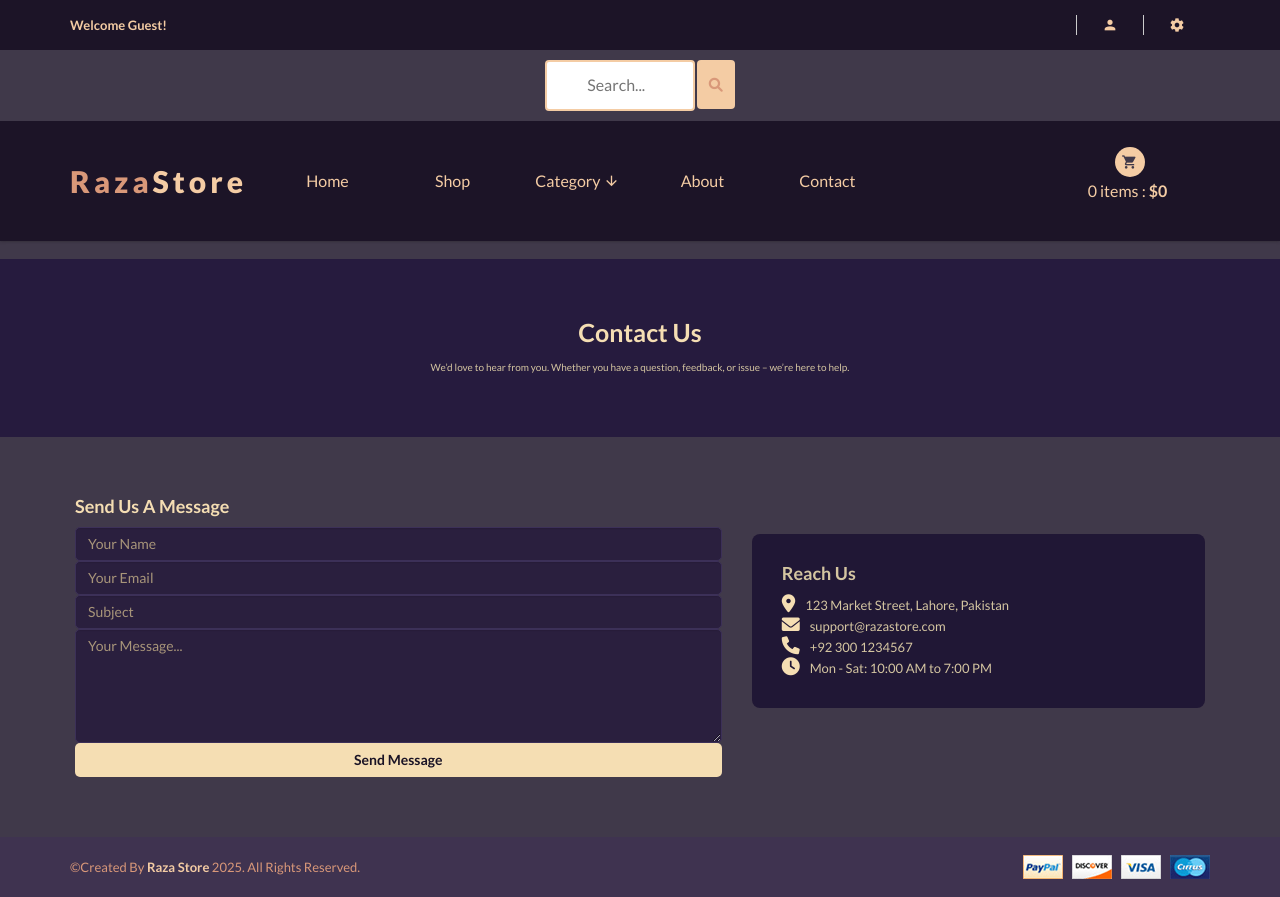
After one commit to AliRazaDeveloper75/RazaStore, a Django app: page /account/contact/ in a window 1280 px wide. The commit adds this page. Run offline with Django 3.2, Linux system fonts and the light colour scheme; data that the repository does not hold is empty; some libraries are stand-ins or nearby versions.

Commit message:
code upload

```diff
--- a/accounts/urls.py
+++ b/accounts/urls.py
@@ -19,4 +19,7 @@ urlpatterns = [
     path('forget_password/', views.forget_password, name="forget_password"),
     path('resetpassword_validate/<uidb64>/<token>/', views.resetpassword_validate, name='resetpassword_validate'),
     path('reset_password/', views.reset_password, name="reset_password"),
+    path('about/', views.about, name='about'),
+    path('contact/', views.contact, name='contact'),
+
 ]
--- a/accounts/views.py
+++ b/accounts/views.py
@@ -335,3 +335,12 @@ def reset_password(request):
 
     else:
         return render(request, 'shop/accounts/forget_password/reset_password.html')
+
+
+
+
+def about(request):
+    return render(request, 'shop/accounts/about.html')
+
+def contact(request):
+    return render(request, 'shop/accounts/contact.html')
--- a/templates/base.html
+++ b/templates/base.html
@@ -172,8 +172,8 @@
                                         </ul>
                                     </li>
                                     {% comment %} <li><a href="blog.html">Blog</a></li> {% endcomment %}
-                                    <li><a href="about.html">About</a></li>
-                                    <li><a href="contact.html">Contact</a></li>
+                                    <li><a href="{% url 'accounts:about' %}">About</a></li>
+                                    <li><a href="{% url 'accounts:contact' %}">Contact</a></li>
                                 </ul>
                             </nav>
                         </div>
@@ -192,9 +192,9 @@
                                                 {% endfor %}
                                             </ul>
                                         </li>
-                                        <li><a style="color:#1c1427" href="blog.html">Blog</a></li>
-                                        <li><a style="color:#1c1427" href="about.html">About</a></li>
-                                        <li><a style="color:#1c1427" href="contact.html">Contact</a></li>
+                                        {% comment %} <li><a style="color:#1c1427" href="blog.html">Blog</a></li> {% endcomment %}
+                                        <li><a href="{% url 'accounts:about' %}">About</a></li>
+                                    <li><a href="{% url 'accounts:contact' %}">Contact</a></li>
                                     </ul>
                                 </nav>
                             </div>
@@ -255,8 +255,7 @@
             <div class="container">
                 <div class="row">
                     <div class="col-xs-12 col-sm-6">
-                        <p style="color:#d99879">Created By <span style="color:#f4cca4"><b>Raza Store</b></span> 2025 &
-                            All Rights Reserved.</p>
+                            <p style="color:#d99879">&copy;Created By <span style="color:#f4cca4"><b>Raza Store</b></span> 2025. All Rights Reserved.</p>
                     </div>
                     <div class="col-xs-12 col-sm-6 text-right">
                         <a href="#"><img src="{% static 'img/footer/payment.png' %}" alt="" /></a>
--- /dev/null
+++ b/templates/shop/accounts/contact.html
@@ -0,0 +1,130 @@
+{% extends 'base.html' %}
+
+{% block content %}
+<link rel="stylesheet" href="https://cdnjs.cloudflare.com/ajax/libs/font-awesome/6.0.0/css/all.min.css">
+<style>
+    body {
+        background-color: #1a1325;
+        color: #f5deb3;
+    }
+
+    .contact-header {
+        background-color: #261b3e;
+        padding: 60px 20px;
+        text-align: center;
+    }
+
+    .contact-header h1 {
+        font-size: 2.5rem;
+        font-weight: bold;
+        color: #f5deb3;
+    }
+
+    .contact-header p {
+        color: #d4c5a1;
+        font-size: 1rem;
+        margin-top: 10px;
+    }
+
+    .contact-section {
+        padding: 60px 20px;
+    }
+
+    .form-control,
+    .btn-custom {
+        border-radius: 0.5rem;
+    }
+
+    .form-control {
+        background-color: #2a1f3e;
+        color: #fff;
+        border: 1px solid #3c3058;
+    }
+
+    .form-control::placeholder {
+        color: #a8957a;
+    }
+
+    .btn-custom {
+        background-color: #f5deb3;
+        color: #1a1325;
+        font-weight: bold;
+        width: 100%;
+        transition: 0.3s;
+    }
+
+    .btn-custom:hover {
+        background-color: #e8c994;
+    }
+
+    .contact-info {
+        background-color: #201735;
+        padding: 30px;
+        border-radius: 8px;
+    }
+
+    .contact-info p,
+    .contact-info h4 {
+        color: #d4c5a1;
+    }
+
+    .icon {
+        font-size: 18px;
+        color: #f5deb3;
+        margin-right: 10px;
+    }
+
+    .contact-footer {
+        background-color: #1a1325;
+        padding: 30px;
+        text-align: center;
+        color: #b9a889;
+        font-size: 14px;
+        border-top: 1px solid #3c3058;
+    }
+</style>
+
+<div class="contact-header">
+    <div class="container">
+        <h1>Contact Us</h1>
+        <p>We’d love to hear from you. Whether you have a question, feedback, or issue – we’re here to help.</p>
+    </div>
+</div>
+
+<div class="contact-section container">
+    <div class="row g-4">
+        <!-- Contact Form -->
+        <div class="col-lg-7 col-md-12">
+            <h4 class="mb-4">Send Us A Message</h4>
+            <form>
+                <div class="mb-3">
+                    <input type="text" class="form-control" placeholder="Your Name" required>
+                </div>
+                <div class="mb-3">
+                    <input type="email" class="form-control" placeholder="Your Email" required>
+                </div>
+                <div class="mb-3">
+                    <input type="text" class="form-control" placeholder="Subject" required>
+                </div>
+                <div class="mb-3">
+                    <textarea class="form-control" rows="5" placeholder="Your Message..." required></textarea>
+                </div>
+                <button type="submit" class="btn btn-custom">Send Message</button>
+            </form>
+        </div>
+
+        <!-- Contact Info -->
+        <div class="col-lg-5 col-md-12">
+            <br/>
+            <br/>
+            <div class="contact-info h-100">
+                <h4 class="mb-4">Reach Us</h4>
+                <p><i class="fas fa-map-marker-alt icon"></i>123 Market Street, Lahore, Pakistan</p>
+                <p><i class="fas fa-envelope icon"></i>support@razastore.com</p>
+                <p><i class="fas fa-phone icon"></i>+92 300 1234567</p>
+                <p><i class="fas fa-clock icon"></i>Mon - Sat: 10:00 AM to 7:00 PM</p>
+            </div>
+        </div>
+    </div>
+</div>
+{% endblock %}
```
Also changed, not shown: templates/shop/accounts/about.html (added, +118 -0 lines).
